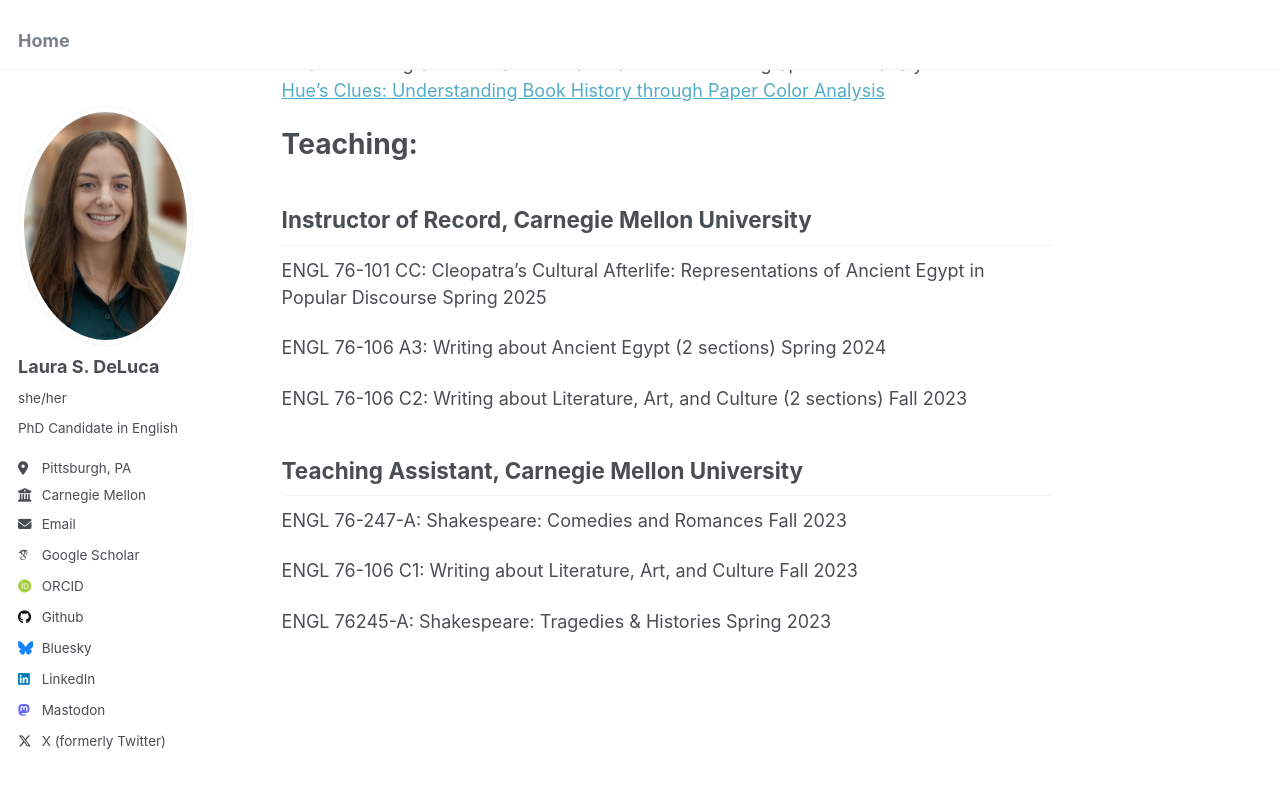
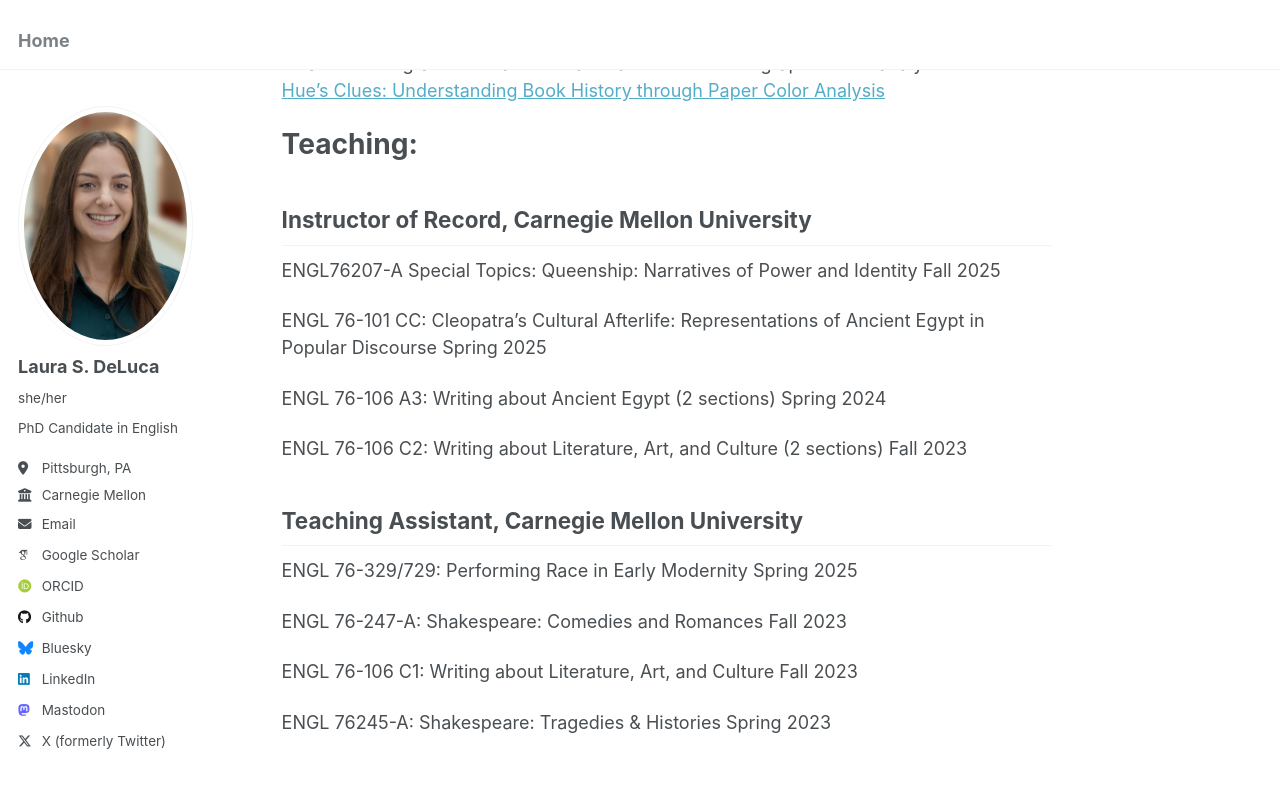
Before and after one commit to laurasdeluca/laurasdeluca.github.io, a Jekyll site: the page built from about.md, in a window 1280 px wide and 900 px high, scrolled down 1881 px. Shown: the top 788 px of the window. Built offline with Jekyll 4.4.1, drawn with Linux system fonts in a browser that asks for light colours; some web fonts are replaced.

Commit message:
Update about.md

```diff
--- a/about.md
+++ b/about.md
@@ -50,6 +50,9 @@ Awarded BSA grant to create educational video on bibliographic color analysis to
 
 ## Instructor of Record, Carnegie Mellon University
 
+ENGL76207-A
+        Special Topics: Queenship: Narratives of Power and Identity                                                                    Fall 2025
+
 ENGL 76-101 CC: Cleopatra’s Cultural Afterlife: Representations of Ancient Egypt in Popular Discourse                                Spring 2025
 
 ENGL 76-106 A3: Writing about Ancient Egypt  (2 sections)                                                                            Spring 2024
@@ -58,6 +61,8 @@ ENGL 76-106 C2: Writing about Literature, Art, and Culture (2 sections)
 
 ## Teaching Assistant, Carnegie Mellon University
 
+ENGL 76-329/729: Performing Race in Early Modernity                                                                                   Spring 2025
+
 ENGL 76-247-A: Shakespeare: Comedies and Romances                                                                                      Fall 2023
 
 ENGL 76-106 C1: Writing about Literature, Art, and Culture                                                                             Fall 2023
```
